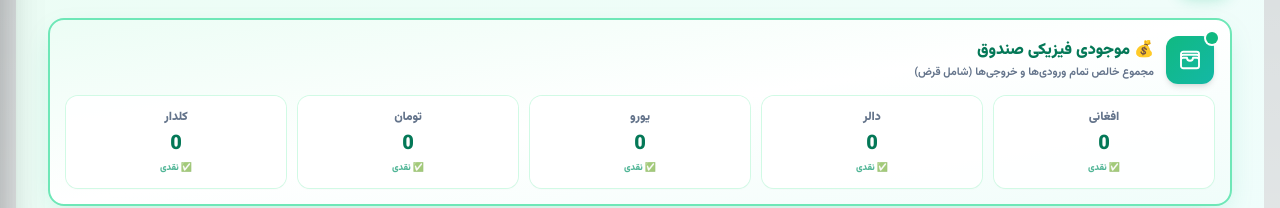
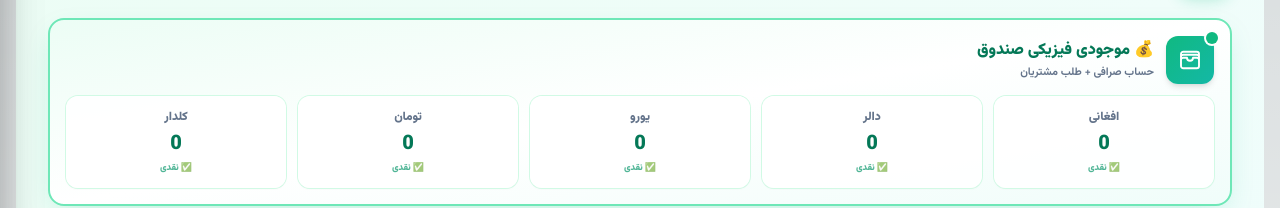
Before and after one commit to nasirahmadrahmati19-hue/exchange-admin, a Next.js app: page /dashboard/cash in a window 1280 px wide. Shown: the part 248-456 px from the top of the page. Built offline with nearby package versions, Linux system fonts and the light colour scheme; sample sign-in values are in the browser's storage.

Commit message:
Refactor cash balance calculations and UI updates
Updated ledger balance calculations to include transactions for accurate cash balance representation. Adjusted UI elements to reflect changes in cash balances and customer debts.

```diff
--- a/app/dashboard/cash/page.tsx
+++ b/app/dashboard/cash/page.tsx
@@ -61,11 +61,8 @@ function formatShamsiDate(d: Date) { const s = shamsiParts(d); return `${s.year}
 function shortDateLabel(s: string) { try { const d = new Date(s); return Number.isNaN(d.getTime()) ? "-" : formatShamsiDate(d); } catch (e) { return "-"; } }
 function timeLabel(s: string) { try { const d = new Date(s); if (Number.isNaN(d.getTime())) return "-"; const pad = (n: number) => String(n).padStart(2, "0"); return `${pad(d.getHours())}:${pad(d.getMinutes())}`; } catch (e) { return "-"; } }
 
-// ✅ تابع اصلاح‌شده - هم entries و هم transactions را محاسبه می‌کند
 function getLedgerBalance(customerId: string, currency: Currency, entries: CashEntry[], transactions: Transaction[] = []): number {
   let balance = 0;
-
-  // ۱. محاسبه از صندوق (entries)
   for (const entry of entries) {
     if (entry.status === "voided" || entry.currency !== currency) continue;
     if (customerId === CASH_BOX_ID) {
@@ -90,17 +87,14 @@ function getLedgerBalance(customerId: string, currency: Currency, entries: CashE
     }
   }
 
-  // ۲. محاسبه از معاملات (transactions) - برای مشتریان عادی
   if (customerId !== CASH_BOX_ID && customerId !== EXCHANGE_ACCOUNT_ID) {
     for (const tx of transactions) {
       if (tx.status === "voided") continue;
-
       if (tx.type === "exchange" && tx.customerId === customerId) {
         if (tx.fromCurrency === currency) balance -= tx.fromAmount;
         if (tx.toCurrency === currency) balance += tx.toAmount;
         if (tx.commission && tx.commissionCurrency === currency) balance -= tx.commission;
       }
-
       if (tx.type === "transfer") {
         if (tx.senderId === customerId) {
           if (tx.fromCurrency === currency) balance -= tx.fromAmount;
@@ -111,7 +105,6 @@ function getLedgerBalance(customerId: string, currency: Currency, entries: CashE
           if (tx.commissionPayer === "receiver" && tx.commission && tx.commissionCurrency === currency) balance -= tx.commission;
         }
       }
-
       if (tx.type === "convert" && tx.customerId === customerId) {
         if (tx.fromCurrency === currency) balance -= tx.fromAmount;
         if (tx.toCurrency === currency) balance += tx.toAmount;
@@ -119,14 +112,7 @@ function getLedgerBalance(customerId: string, currency: Currency, entries: CashE
       }
     }
   }
-
   return balance;
-}
-
-function computeCashBalances(entries: CashEntry[]): Record<Currency, number> {
-  const balances: Record<Currency, number> = { AFN: 0, USD: 0, EUR: 0, IRR: 0, PKR: 0 };
-  for (const cur of currencies) balances[cur] = getLedgerBalance(CASH_BOX_ID, cur, entries, []);
-  return balances;
 }
 
 function recomputeCashBalances(entries: CashEntry[]): CashEntry[] {
@@ -367,9 +353,9 @@ export default function CashPage() {
     return () => document.removeEventListener("mousedown", handler);
   }, [openActionId]);
 
-  const physicalCashBalances = useMemo(() => computeCashBalances(entries), [entries]);
+  // ✅ اصلاح شده: ترتیب محاسبات دقیقاً مطابق داشبورد برای تضمین یکسانی اعداد
 
-  // ✅ اصلاح شده - transactions هم اضافه شد
+  // ۱. مجموع طلب مشتریان (فقط مقادیر مثبت)
   const customerDeposits = useMemo(() => {
     const totals: Record<Currency, number> = { AFN: 0, USD: 0, EUR: 0, IRR: 0, PKR: 0 };
     for (const c of customers) {
@@ -382,7 +368,7 @@ export default function CashPage() {
     return totals;
   }, [customers, entries, transactions]);
 
-  // ✅ اصلاح شده - transactions هم اضافه شد
+  // ۲. مجموع بدهی مشتریان (فقط مقادیر منفی)
   const customerDebts = useMemo(() => {
     const totals: Record<Currency, number> = { AFN: 0, USD: 0, EUR: 0, IRR: 0, PKR: 0 };
     for (const c of customers) {
@@ -395,6 +381,7 @@ export default function CashPage() {
     return totals;
   }, [customers, entries, transactions]);
 
+  // ۳. موجودی حساب صرافی (واریز/برداشت مالک - بدهی مشتریان)
   const exchangeBalance = useMemo(() => {
     const bal: Record<Currency, number> = { AFN: 0, USD: 0, EUR: 0, IRR: 0, PKR: 0 };
     for (const cur of currencies) {
@@ -408,6 +395,15 @@ export default function CashPage() {
     }
     return bal;
   }, [entries, customerDebts]);
+
+  // ✅ ۴. موجودی فیزیکی صندوق = حساب صرافی + طلب مشتریان (دقیقاً مطابق فرمول داشبورد)
+  const physicalCashBalances = useMemo(() => {
+    const balances: Record<Currency, number> = { AFN: 0, USD: 0, EUR: 0, IRR: 0, PKR: 0 };
+    for (const cur of currencies) {
+      balances[cur] = customerDeposits[cur] + exchangeBalance[cur];
+    }
+    return balances;
+  }, [customerDeposits, exchangeBalance]);
 
   const totalCommissionEarned = useMemo(() => {
     const totals: Record<Currency, number> = { AFN: 0, USD: 0, EUR: 0, IRR: 0, PKR: 0 };
@@ -600,7 +596,7 @@ export default function CashPage() {
                 </div>
                 <div className="flex-1 min-w-0">
                   <b className={`block text-sm md:text-base font-black ${dk ? "text-emerald-300" : "text-emerald-700"}`}>💰 موجودی فیزیکی صندوق</b>
-                  <span className={`block text-[10px] md:text-[11px] font-bold mt-0.5 ${dk ? "text-slate-400" : "text-slate-500"}`}>مجموع خالص تمام ورودی‌ها و خروجی‌ها (شامل قرض)</span>
+                  <span className={`block text-[10px] md:text-[11px] font-bold mt-0.5 ${dk ? "text-slate-400" : "text-slate-500"}`}>حساب صرافی + طلب مشتریان</span>
                 </div>
               </div>
               <div className="relative grid grid-cols-2 sm:grid-cols-3 md:grid-cols-5 gap-2 md:gap-3">
@@ -747,7 +743,6 @@ export default function CashPage() {
                         <div className={`absolute left-0 top-full z-30 mt-1 w-full max-h-60 overflow-y-auto rounded-xl border shadow-xl ${dk ? "border-slate-600 bg-slate-800" : "border-slate-200 bg-white"}`}>
                           {filteredCustomerList.length === 0 ? (<div className={`px-4 py-3 text-xs text-center ${subText}`}>مشتری‌ای یافت نشد</div>) : (
                             filteredCustomerList.map((c) => {
-                              // ✅ اصلاح شده - transactions هم اضافه شد
                               const liveBal = getLedgerBalance(c.id, form.currency, entries, transactions);
                               return (
                                 <button key={c.id} type="button" onClick={() => { setField("customerId", c.id); setField("customerName", c.name); setCustomerFilter(""); setShowCustomerList(false); }} className={`flex w-full items-center gap-2 px-3 py-2.5 text-right text-xs font-bold transition ${dk ? "text-slate-200 hover:bg-teal-400/15 hover:text-teal-300" : "text-slate-700 hover:bg-teal-50 hover:text-teal-600"}`}>
@@ -775,7 +770,6 @@ export default function CashPage() {
                       </div>
                       <div className="grid grid-cols-2 sm:grid-cols-3 md:grid-cols-5 gap-2">
                         {currencies.map(cur => {
-                          // ✅ اصلاح شده - transactions هم اضافه شد
                           const bal = getLedgerBalance(selectedCustomer.id, cur, entries, transactions);
                           const isDebt = bal < 0; const isCredit = bal > 0; const isSel = form.currency === cur;
                           return (
```
